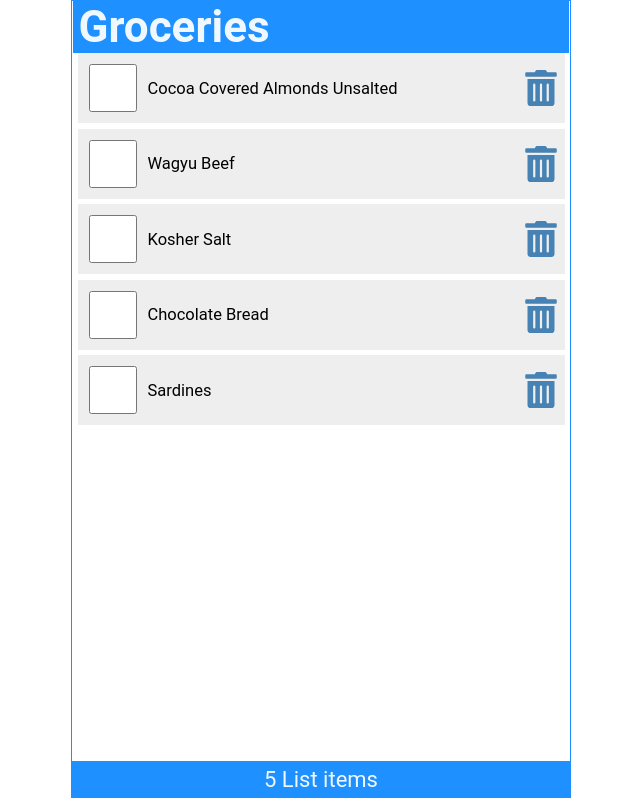
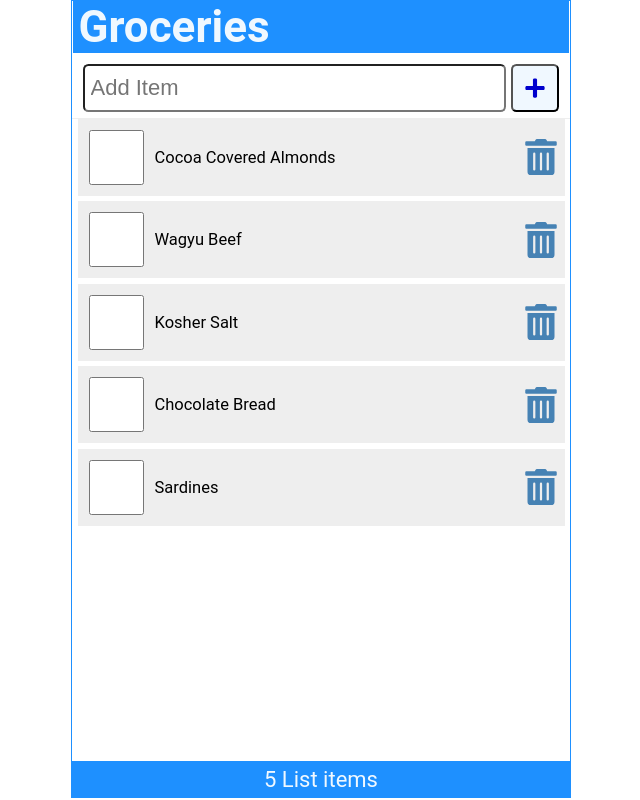
Before and after one commit to Prwler/React-Tutorial, a React (Create React App) app: page / in a window 1280 px wide. Shown: the whole page, without its empty margins (319-959 px from the left). Built offline with nearby package versions, Linux system fonts and the light colour scheme.

Commit message:
Added a functionality that allows me to add items to the list

```diff
--- a/src/App.js
+++ b/src/App.js
@@ -1,6 +1,7 @@
 import Header from './Components/Header';
 import Content from './Components/Content';
 import Footer from './Components/Footer';
+import AddItem from './Components/AddItem';
 import { useState } from 'react';
 
 function App() {
@@ -8,7 +9,7 @@ function App() {
     {
       id: 1,
       checked: false,
-      item: "Cocoa Covered Almonds Unsalted",
+      item: "Cocoa Covered Almonds",
     },
     {
       id: 2,
@@ -32,22 +33,47 @@ function App() {
     }
   ]);
 
+  const [newItem, setNewItem] = useState('')
+
+  const setAndSaveItems = (newItems) => {
+    setItems(newItems);
+    localStorage.setItem('shoppinglist', JSON.stringify(newItems));
+  }
+
+  const addItem = (item) => {
+    const id = items.length? items [items.length - 1].id + 1: 1;
+    const myNewItem = { id,checked: false,item};
+    const listItems = [...items, myNewItem];
+    setAndSaveItems(listItems);
+  }
+
   const handleCheck = (id) => {
     const listItems = items.map((item) => item.id === id ? {
       ...item, checked: !item.checked
     }: item);
-    setItems(listItems);
-    localStorage.setItem('shoppinglist', JSON.stringify(listItems));
+    setAndSaveItems(listItems);
   }
 
   const handleDelete = (id) => {
      const listItems = items.filter((item) => item.id !== id);
-     setItems(listItems);
-    localStorage.setItem('shoppinglist', JSON.stringify(listItems));
+     setAndSaveItems(listItems);
+  }
+
+  const handleSubmit = (e) => {
+    e.preventDefault();
+    if(!newItem) return;
+    // add item
+    addItem(newItem);
+    setNewItem('')
   }
   return (
     <div className="App">
       <Header  title='Groceries'/>
+      <AddItem
+        newItem={newItem}
+        setNewItem={setNewItem}
+        handleSubmit={handleSubmit}
+      />
       <Content
         items = {items}
         handleCheck = {handleCheck}
--- /dev/null
+++ b/src/Components/AddItem.js
@@ -0,0 +1,29 @@
+import React from 'react'
+import {FaPlus} from 'react-icons/fa'
+
+const AddItem = ({newItem,setNewItem,handleSubmit}) => {
+  return (
+    <form className='addForm' onSubmit={handleSubmit}>
+      <label htmlFor='addItem'>
+        Add Item
+      </label>
+      <input
+        autoFocus
+        id='addItem'
+        type='text'
+        placeholder='Add Item'
+        required
+        value={newItem}
+        onChange={(e) => setNewItem(e.target.value)}
+      />
+      <button
+        type='submit'
+        aria-label='Add Item'
+        >
+            <FaPlus />
+        </button>
+    </form>
+  )
+}
+
+export default AddItem
--- a/src/Components/LineItem.js
+++ b/src/Components/LineItem.js
@@ -3,7 +3,7 @@ import { FaTrashAlt } from "react-icons/fa";
 
 const LineItem = ({item, handleCheck, handleDelete}) => {
   return (
-    <li className="item" key={item.id}>
+    <li className="item">
         <input
             type="checkbox"
             onChange={() =>handleCheck(item.id)}
--- a/src/index.css
+++ b/src/index.css
@@ -81,10 +81,10 @@ ul li ::before{
 .item input[type='checkbox']{
   text-align: center;
   width: 2.5rem;
-  width: 48px;
+/*  width: 48px;*/
   min-width: 48px;
   height: 2.5rem;
-  height: 48px;
+/*  height: 48px;*/
   min-height: 48px;
   cursor: pointer;
   margin-right: 0.5rem;
@@ -113,3 +113,46 @@ ul li ::before{
   color: red;
   outline: none;
 }
+
+.addForm{
+  width: 100%;
+  display: flex;
+  justify-content: flex-start;
+  margin: 0.5rem 0 0;
+  padding: 0 0.5rem 0.25rem;
+  border-bottom: 1px solid #eee;
+}
+
+.addForm label{
+  position: absolute;
+  left: -99999px;
+}
+
+.addForm input[type='text']{
+  flex-grow: 1;
+  max-width: calc(100% - 50px);
+  min-height: 48px;
+  font-size: 1rem;
+  padding: 0.25rem;
+  border-radius: 0.25rem;
+  margin-right: 0.25rem;
+  outline: none;
+}
+
+button{
+  height: 48px;
+  min-width: 48px;
+  border-radius: 0.25rem;
+  padding: 0.5rem;
+  font-size: 1rem;
+  background-color: aliceblue;
+  color: mediumblue;
+  cursor: pointer;
+}
+
+button:focus,
+button:hover{
+  color: white;
+  background-color: limegreen;
+  outline: none;
+}
```
Also changed, not shown: 1 other file (tests, documents, lock files or other folders).
